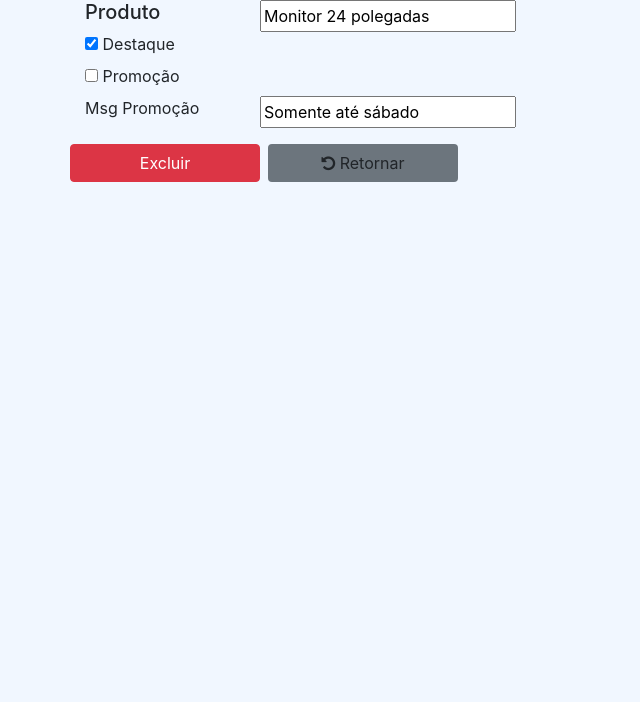
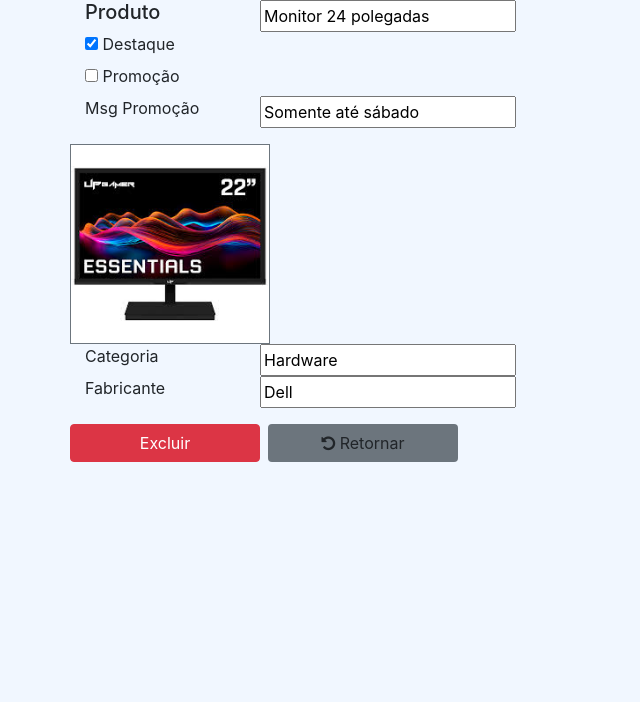
Before and after one commit to Py-Nick/UNICO_REPOSITORIO_POO3, a Django app: page /produto/delete/1 in a window 1280 px wide. Shown: the part 56-758 px from the top of the page, without its empty margins (0-640 px from the left). Run offline with Django 4.2, Linux system fonts and the light colour scheme; data comes from the database, SQL or seed files in the repository; both versions use the stored data as it was after the commit; some libraries are stand-ins or nearby versions.

Commit message:
comit fim da aula 7

```diff
--- a/lojaAdmin/loja/templates/produto/produto-delete.html
+++ b/lojaAdmin/loja/templates/produto/produto-delete.html
@@ -38,6 +38,17 @@
                 <label for="msgPromocao" class="col-md-2">Msg Promoção</label>
                 <input value="{{produto.msgPromocao}}" name="msgPromocao" disable >
             </div>
+            <div class="row mt-3">
+                <img class="border border-secondary" width="200px" src="/media/{{produto.image}}"/>
+            </div>
+            <div class="row">
+                <label for="categoria" class="col-md-2">Categoria</label>
+                <input value="{{produto.categoria}}" name="categoria" disable >
+            </div>
+            <div class="row">
+                <label for="fabricante" class="col-md-2">Fabricante</label>
+                <input value="{{produto.fabricante}}" name="fabricante" disable >
+            </div>
             <div class="row">
                 <button type="submit" class="btn btn-danger col-md-2 mt-3 mr-2"><i class="fafa-check"></i> Excluir</button>
                 <a href="{% url 'produto' %}" class="btn bg-secondary col-md-2 mt-3"><i class="fa
--- a/lojaAdmin/loja/templates/produto/produto-edit.html
+++ b/lojaAdmin/loja/templates/produto/produto-edit.html
@@ -37,6 +37,9 @@
             <div class="row">
                 <label for="msgPromocao" class="col-md-2">Msg Promoção</label>
                 <input value="{{produto.msgPromocao}}" name="msgPromocao">
+            </div>
+            <div class="row mt-3">
+                <img class="border border-secondary" width="200px" src="/media/{{produto.image}}"/>
             </div>
             <div class="row">
                 <label for="CategoriaFk" class="col-md-2" >Categorias</label>
--- a/lojaAdmin/loja/views/ProdutoView.py
+++ b/lojaAdmin/loja/views/ProdutoView.py
@@ -1,4 +1,5 @@
 #from django.http import HttpResponse
+import os
 from django.shortcuts import render, redirect
 from loja.models import Produto, Fabricante, Categoria
 from datetime import timedelta, datetime
@@ -118,16 +119,21 @@ def delete_produto_view(request, id=None):
     context = {'produto': produto}
     return render(request, template_name='produto/produto-delete.html', context=context,status=200)
 
+# src="/media/{{produto.image}}"
+
 def delete_produto_postback(request, id=None):
     # Processa o post back gerado pela action
     if request.method == 'POST':
         # Salva dados editados
         id = request.POST.get("id")
         produto = request.POST.get("Produto")
+        caminho_imagem = produto.image.path
         print("postback-delete")
         print(id)
         try:
             Produto.objects.filter(id=id).delete()
+            if os.path.isfile(caminho_imagem):
+                os.remove(caminho_imagem)
             print("Produto %s excluido com sucesso" % produto)
         except Exception as e:
             print("Erro salvando edição de produto: %s" % e)
```
Also changed, not shown: comentario/marco.md (+1 -1 lines), lojaAdmin/loja/templates/produto/produto-create.html (+27 -0 lines), lojaAdmin/loja/templates/produto/produto-details.html (+8 -0 lines), lojaAdmin/lojaAdmin/db.sqlite3.
